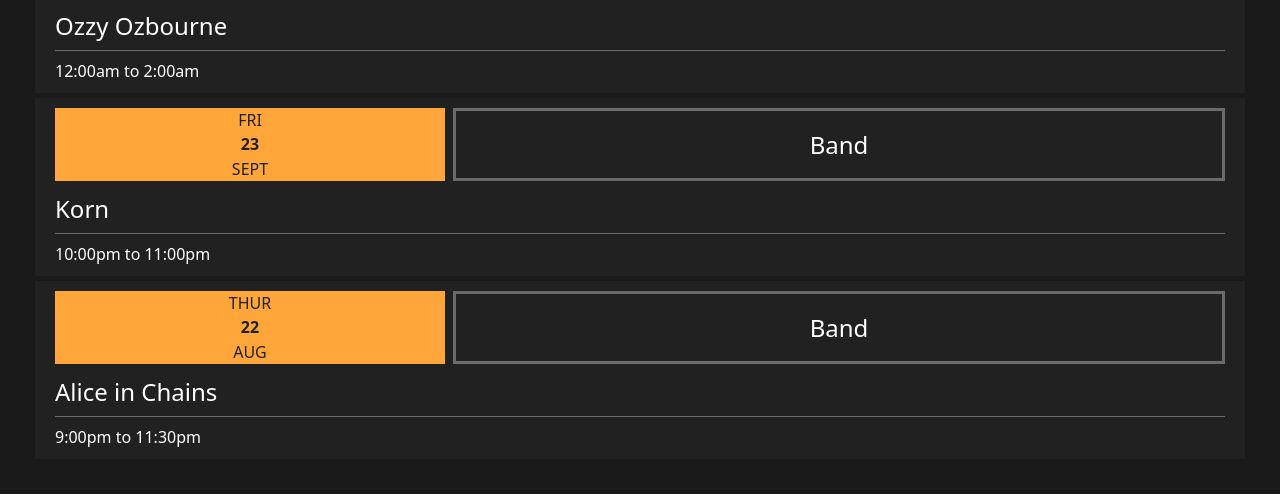
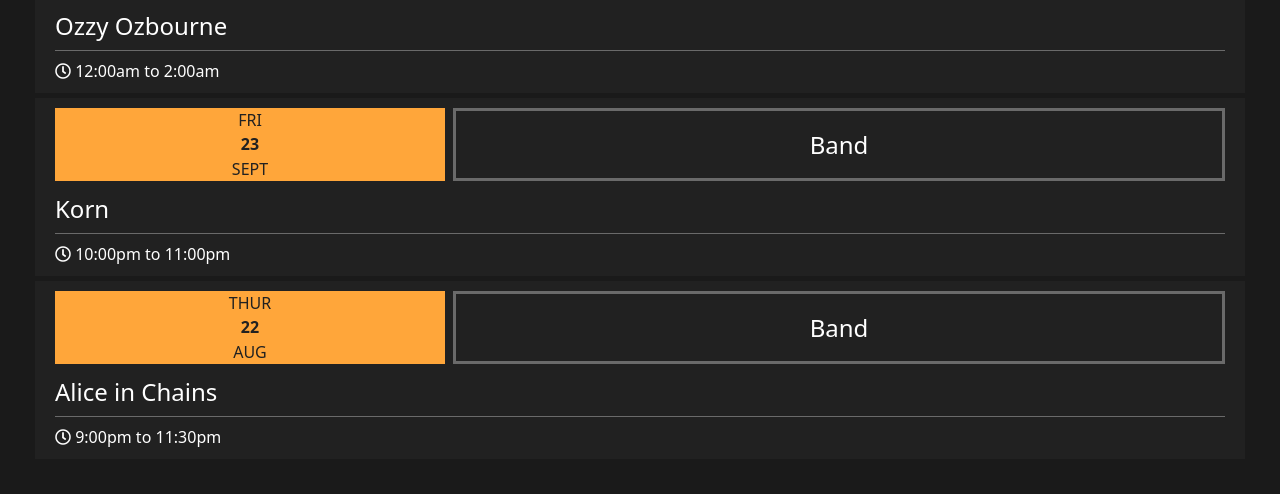
Before and after one commit to dstearle/vue-calendar-list, a Vue app: page / in a window 1280 px wide. Shown: the part 236-735 px from the top of the page. Built offline with nearby package versions, Linux system fonts and the light colour scheme.

Commit message:
Added font-awesome clock icon to the Show component

```diff
--- a/public/index.html
+++ b/public/index.html
@@ -5,6 +5,11 @@
     <meta http-equiv="X-UA-Compatible" content="IE=edge">
     <meta name="viewport" content="width=device-width,initial-scale=1.0">
     <link rel="icon" href="<%= BASE_URL %>favicon.ico">
+    <!-- Font Awesome -->
+    <link
+      rel="stylesheet"
+      href="https://cdnjs.cloudflare.com/ajax/libs/font-awesome/5.15.2/css/all.min.css"
+    />
     <title><%= htmlWebpackPlugin.options.title %></title>
   </head>
   <body>
--- a/src/components/Show.vue
+++ b/src/components/Show.vue
@@ -25,7 +25,14 @@
 
             <hr style="border-color: #6a6a6a;">
 
-            <p class="pt-2">{{ show.time }}</p>
+            <p class="pt-2">
+
+                <!-- Remove Button -->
+                <i class="far fa-clock"></i>
+
+                {{ show.time }}
+
+            </p>
 
         </div>
 
```
